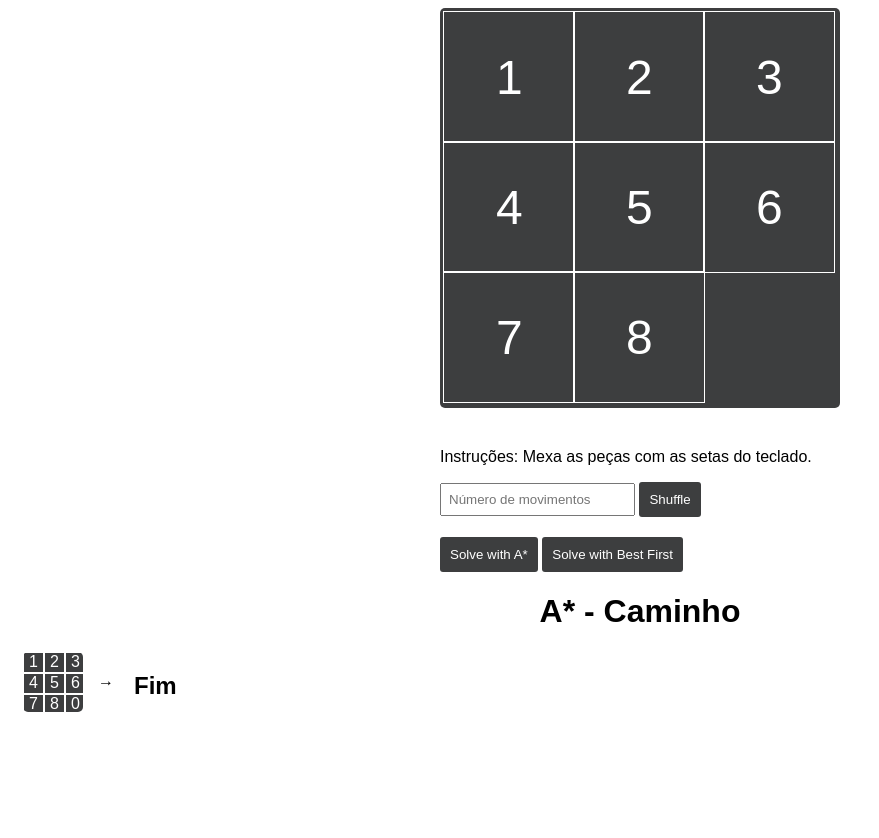
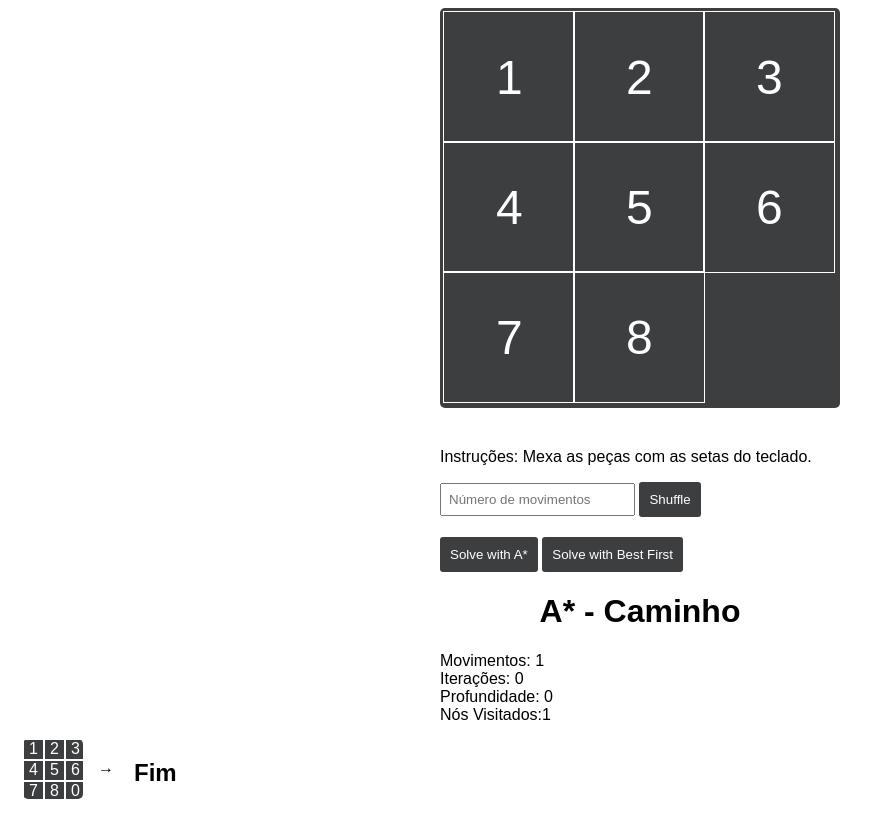
Before and after one commit to DiegoGM55/8-game-puzzle, a plain HTML site: page index.html in a window 1280 px wide. Both pictures are taken after a click on the button "Solve with A*". Shown: the whole page, without its empty margins (0-879 px from the left). Before the commit the page ends 800 px from the top, so only its background shows below. Drawn offline with Linux system fonts and the light colour scheme.

Commit message:
infos added

```diff
--- a/css/styles.css
+++ b/css/styles.css
@@ -94,3 +94,8 @@ button:hover{
 #path h2{
     margin: 20px;
 }
+
+#infos{
+    width: 400px;
+    margin: 0 auto;
+}
--- a/index.html
+++ b/index.html
@@ -29,10 +29,18 @@
     </div>
 
     <h1 id="alg"></h1>
+
+    <div id="infos">
+        <div id="movs"></div>
+        <div id="iter"></div>
+        <div id="prof"> </div>
+        <div id="nos_vis"></div>
+    </div>
+
     <div id="path">
+    </div>
 
 
-    </div>
 
     <script src='./js/main.js'></script>
 </body>
--- a/js/main.js
+++ b/js/main.js
@@ -281,6 +281,14 @@ function solve(alg){
         title.innerHTML = "Best first - Caminho";
     }
 
+    let movs = document.getElementById("movs");
+    movs.innerHTML = 'Movimentos: ' + ans_puzzle.caminho.length;
+    let iter = document.getElementById("iter");
+    iter.innerHTML = 'Iterações: ' + ans_puzzle.qtdIteracoes;
+    let prof = document.getElementById("prof");
+    prof.innerHTML = 'Profundidade: ' + ans_puzzle.profundidade;
+    let nos_vis = document.getElementById("nos_vis");
+    nos_vis.innerHTML = 'Nós Visitados:' +  ans_puzzle.qtdNosVisitados;
 
     let i = 1;
     for(let step of ans_puzzle.caminho){
```
